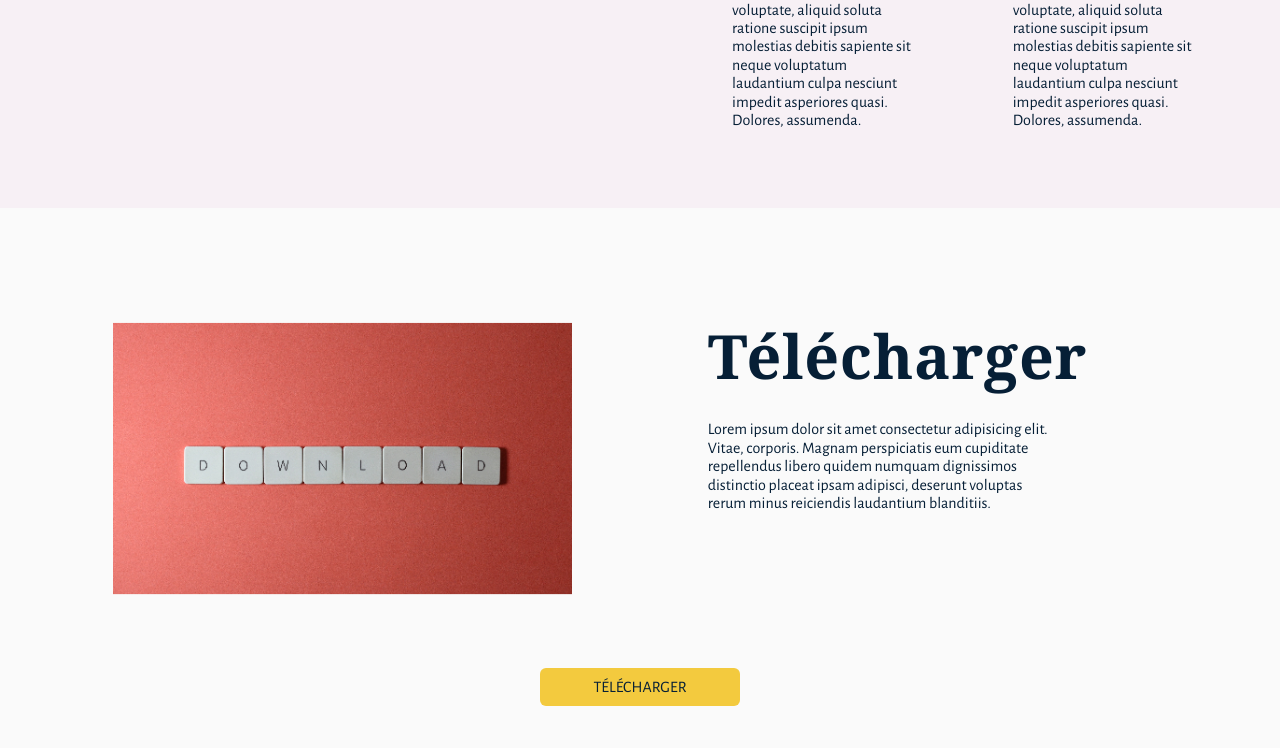
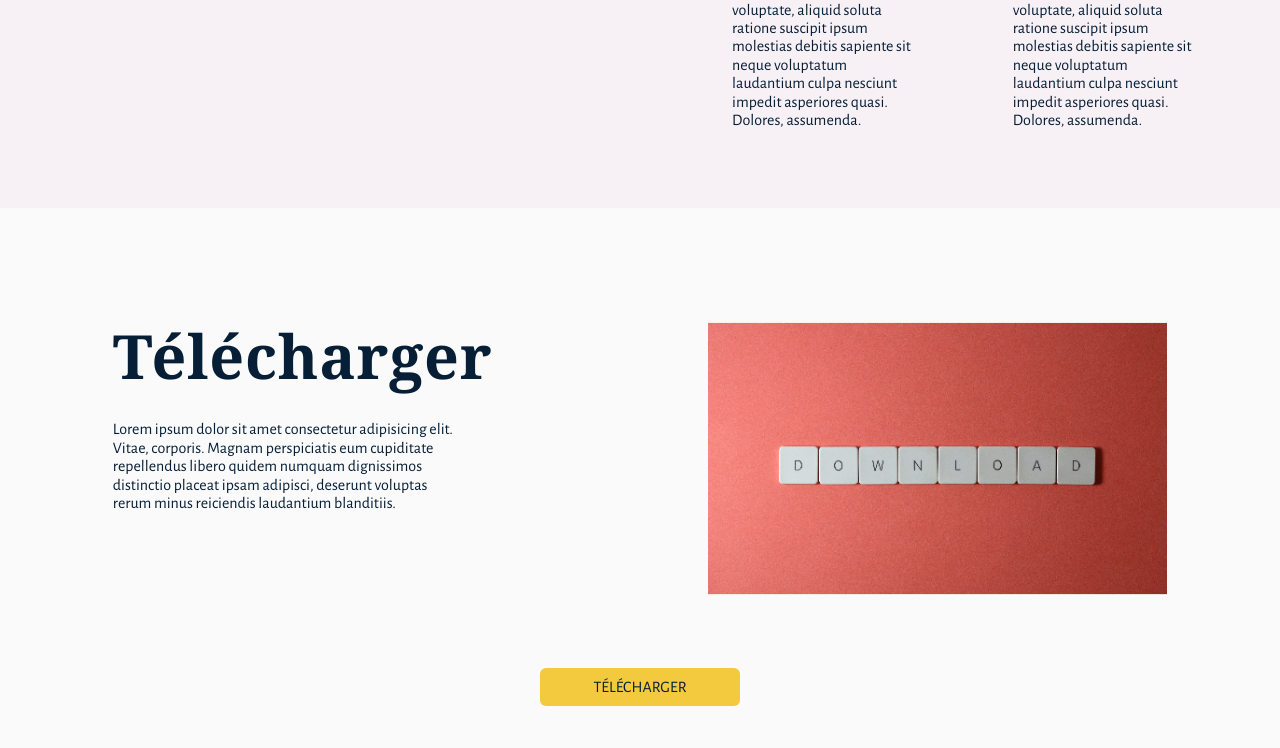
Before and after one commit to emilebeguin/pokefolio-showcase, a website: page dev/index.html in a window 1280 px wide. Shown: the part 5104-5852 px from the top of the page. Drawn offline with nearby package versions, Linux system fonts and the light colour scheme; files that its build step writes are made by us from their sources; files whose address does not match are found by name.

Commit message:
[version 0.1] corrected flex direction on download

```diff
--- a/dev/css/components/_blocks.scss
+++ b/dev/css/components/_blocks.scss
@@ -96,6 +96,9 @@
     }
     .download & {
         flex-wrap: wrap;
+        &--left {
+            flex-direction: unset;
+        }
     }
     .download &,
     .info-tech &{
```
Also changed, not shown: prod/css/styles.min.css, 1 other file.
